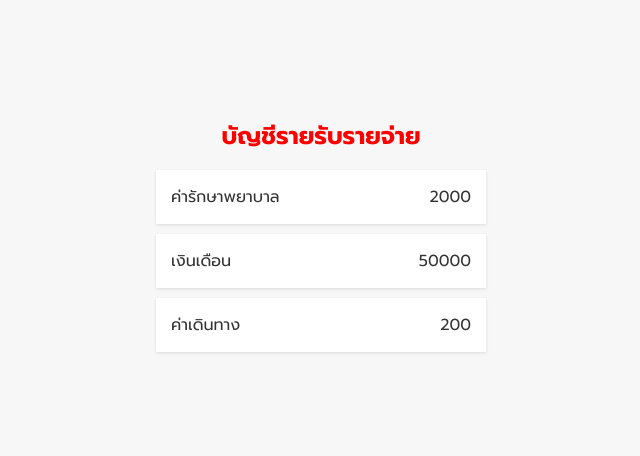
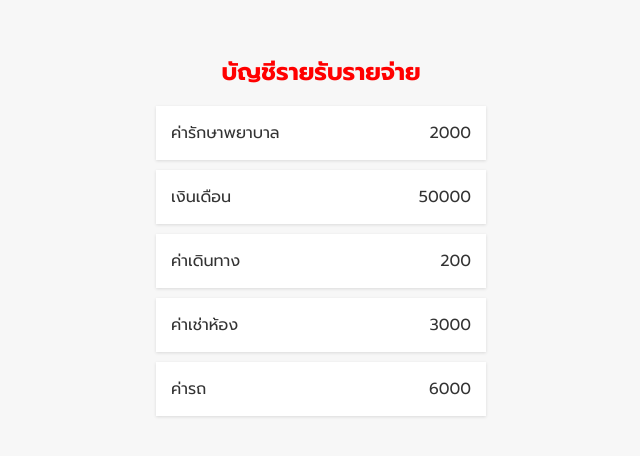
Before and after one commit to Thidtanai/Recap_Knowledge, a React (Create React App) app in the folder Kong/JS_React/react-basic/: page / in a window 1280 px wide. Shown: the part 160-616 px from the top of the page, without its empty margins (319-959 px from the left). Built offline with nearby package versions, Linux system fonts and the light colour scheme.

Commit message:
Update_PropTypes

```diff
--- a/Kong/JS_React/react-basic/package.json
+++ b/Kong/JS_React/react-basic/package.json
@@ -6,9 +6,11 @@
     "@testing-library/jest-dom": "^5.17.0",
     "@testing-library/react": "^13.4.0",
     "@testing-library/user-event": "^13.5.0",
+    "prop-types": "^15.8.1",
     "react": "^18.3.1",
     "react-dom": "^18.3.1",
     "react-scripts": "5.0.1",
+    "uuid": "^10.0.0",
     "web-vitals": "^2.1.4"
   },
   "scripts": {
--- a/Kong/JS_React/react-basic/src/components/Transaction.js
+++ b/Kong/JS_React/react-basic/src/components/Transaction.js
@@ -1,18 +1,21 @@
 import Item from "./Item";
 import "./Transaction.css";
+import { v4 as uuidv4 } from "uuid";  //Use id for key
 
 const Transaction = () => {
   const data = [
-    { title: "ค่ารักษาพยาบาล", amount: "2000" },
-    { title: "เงินเดือน", amount: "50000" },
-    { title: "ค่าเดินทาง", amount: "200" },
-    { title: "ค่าเช่าห้อง", amount: "3000" },
+    { title: "ค่ารักษาพยาบาล", amount: 2000 },
+    { title: "เงินเดือน", amount: 50000 },
+    { title: "ค่าเดินทาง", amount: 200 },
+    { title: "ค่าเช่าห้อง", amount: 3000 },
+    { title: "ค่ารถ", amount: 6000 },
   ];
   return (
     <ul className="item-list">
-      <Item title={data[0].title} amount={data[0].amount} />
-      <Item title={data[1].title} amount={data[1].amount} />
-      <Item title={data[2].title} amount={data[2].amount} />
+      {data.map((element) => {
+        //return <Item title={element.title} amount={element.amount}/>
+        return <Item {...element} key={uuidv4()} />;
+      })}
     </ul>
   );
 };
```
Also changed, not shown: Kong/JS_React/react-basic/src/components/Item.js (+8 -1 lines), 1 other file (tests, documents, lock files or other folders).
